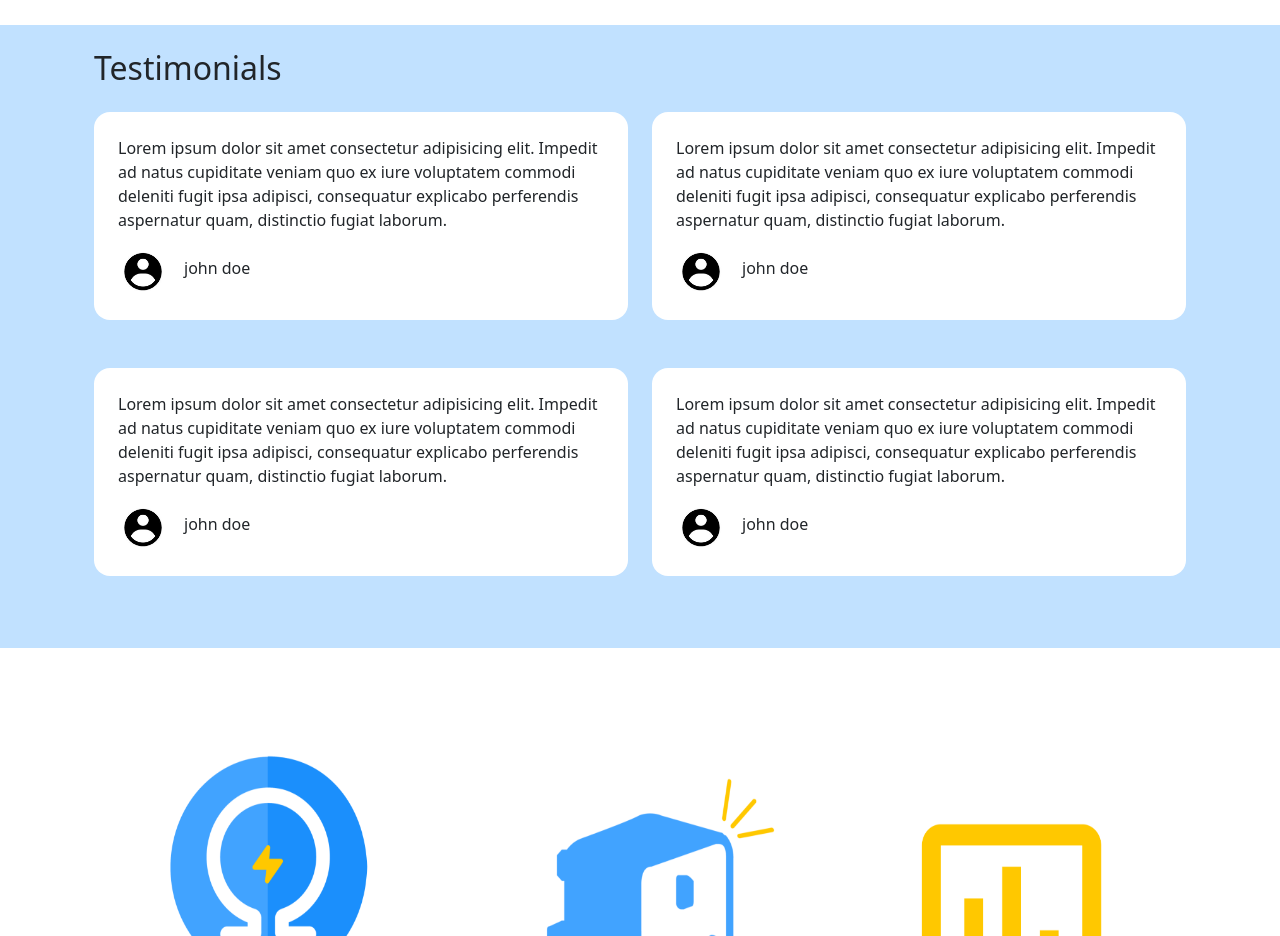
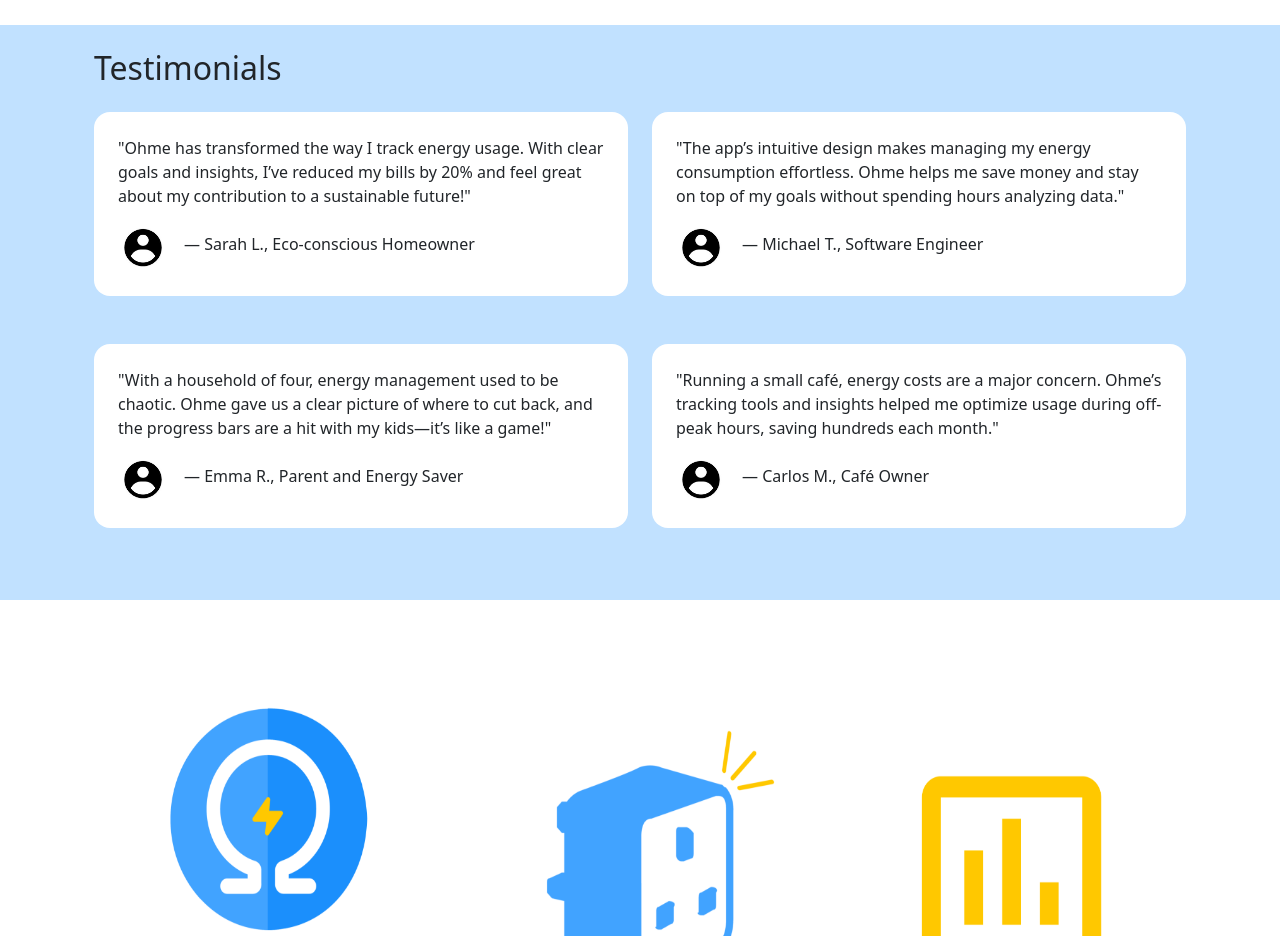
Before and after one commit to rossmason455/Frameworks_Ohme_Website, a website: page keyFeatures.html in a window 1280 px wide. Shown: the part 2920-3856 px from the top of the page. Drawn offline with nearby package versions, Linux system fonts and the light colour scheme.

```diff
--- a/keyFeatures.html
+++ b/keyFeatures.html
@@ -200,13 +200,13 @@
            <div class="col-lg-6 col-sm-12">
 
             <div class="testimonial rounded-4 p-4 mb-5">
-                <div> <p>Lorem ipsum dolor sit amet consectetur adipisicing elit. Impedit ad natus cupiditate veniam quo ex iure voluptatem commodi deleniti fugit ipsa adipisci, consequatur explicabo perferendis aspernatur quam, distinctio fugiat laborum.</p>
+                <div> <p>"Ohme has transformed the way I track energy usage. With clear goals and insights, I’ve reduced my bills by 20% and feel great about my contribution to a sustainable future!"</p>
                 </div>
 
                 <div class="d-flex gap-3">
 
                     <img src="images/user_image.JPG" alt="" class="user-image">
-                    <p class="text-center pt-2">john doe</p>
+                    <p class="text-center pt-2">— Sarah L., Eco-conscious Homeowner</p>
                 </div>
 
             </div>
@@ -216,13 +216,15 @@
            <div class="col-lg-6 col-sm-12">
 
             <div class="testimonial rounded-4 p-4 mb-5 ">
-                <div> <p>Lorem ipsum dolor sit amet consectetur adipisicing elit. Impedit ad natus cupiditate veniam quo ex iure voluptatem commodi deleniti fugit ipsa adipisci, consequatur explicabo perferendis aspernatur quam, distinctio fugiat laborum.</p>
+                <div> <p>"The app’s intuitive design makes managing my energy consumption effortless. Ohme helps me save money and stay on top of my goals without spending hours analyzing data."</p>
                 </div>
 
                 <div class="d-flex gap-3">
 
                     <img src="images/user_image.JPG" alt="" class="user-image">
-                    <p class="text-center pt-2">john doe</p>
+                    <p class="text-center pt-2">— Michael T., Software Engineer
+
+                    </p>
                 </div>
 
             </div>
@@ -242,13 +244,13 @@
             <div class="row">
                 <div class="col-lg-6 col-sm-12">
                     <div class="testimonial rounded-4 p-4 mb-sm-5 ">
-                        <div> <p>Lorem ipsum dolor sit amet consectetur adipisicing elit. Impedit ad natus cupiditate veniam quo ex iure voluptatem commodi deleniti fugit ipsa adipisci, consequatur explicabo perferendis aspernatur quam, distinctio fugiat laborum.</p>
+                        <div> <p>"With a household of four, energy management used to be chaotic. Ohme gave us a clear picture of where to cut back, and the progress bars are a hit with my kids—it’s like a game!"</p>
                         </div>
 
                         <div class="d-flex gap-3">
 
                             <img src="images/user_image.JPG" alt="" class="user-image">
-                            <p class="text-center pt-2">john doe</p>
+                            <p class="text-center pt-2">— Emma R., Parent and Energy Saver</p>
                         </div>
 
                     </div>
@@ -257,13 +259,13 @@
 
                 <div class="col-lg-6 col-sm-12">
                     <div class="testimonial rounded-4 p-4 ">
-                        <div> <p>Lorem ipsum dolor sit amet consectetur adipisicing elit. Impedit ad natus cupiditate veniam quo ex iure voluptatem commodi deleniti fugit ipsa adipisci, consequatur explicabo perferendis aspernatur quam, distinctio fugiat laborum.</p>
+                        <div> <p>"Running a small café, energy costs are a major concern. Ohme’s tracking tools and insights helped me optimize usage during off-peak hours, saving hundreds each month."</p>
                         </div>
 
                         <div class="d-flex gap-3">
 
                             <img src="images/user_image.JPG" alt="" class="user-image">
-                            <p class="text-center pt-2">john doe</p>
+                            <p class="text-center pt-2">— Carlos M., Café Owner</p>
                         </div>
 
                     </div>
```
Also changed, not shown: index.html (+2 -2 lines), images/Home_Hero_Image.png (added), images/Home_Hero_Mobile_Image.png (added).
